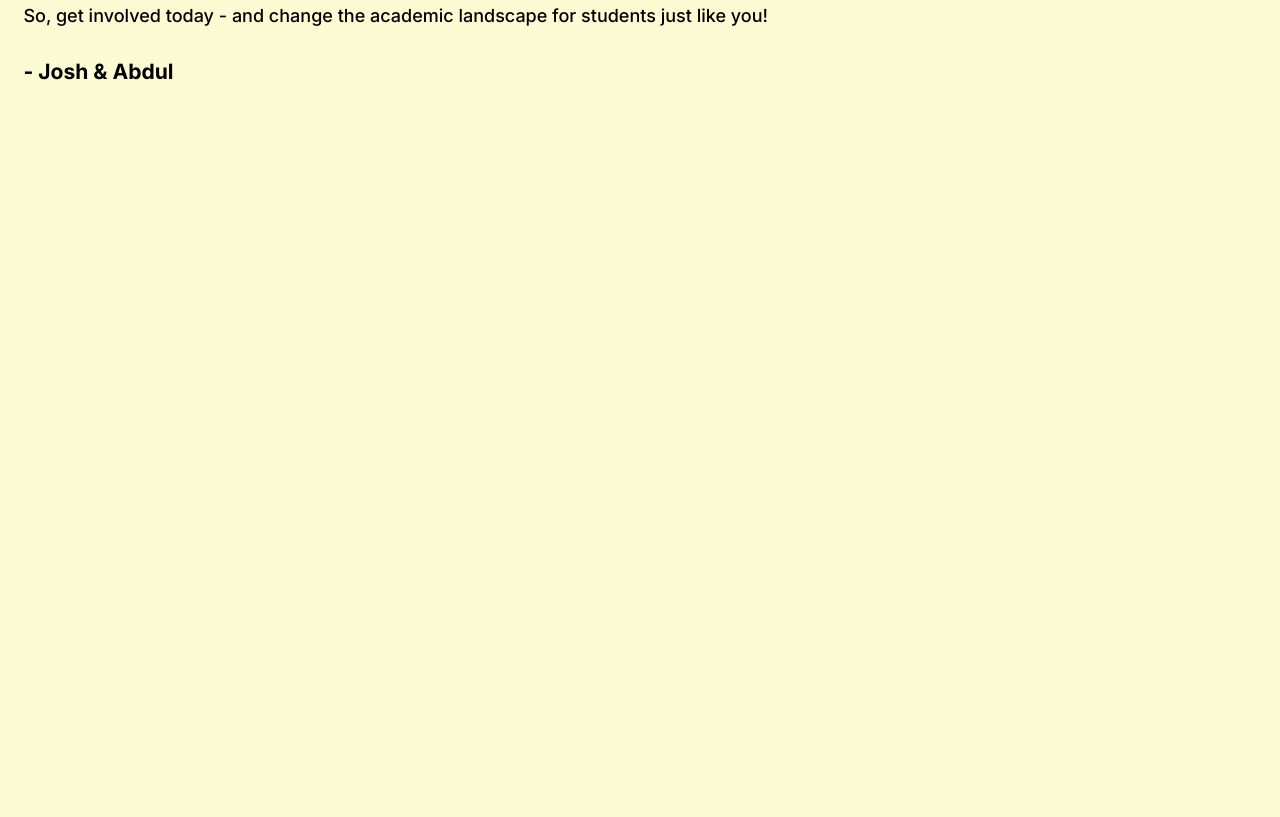
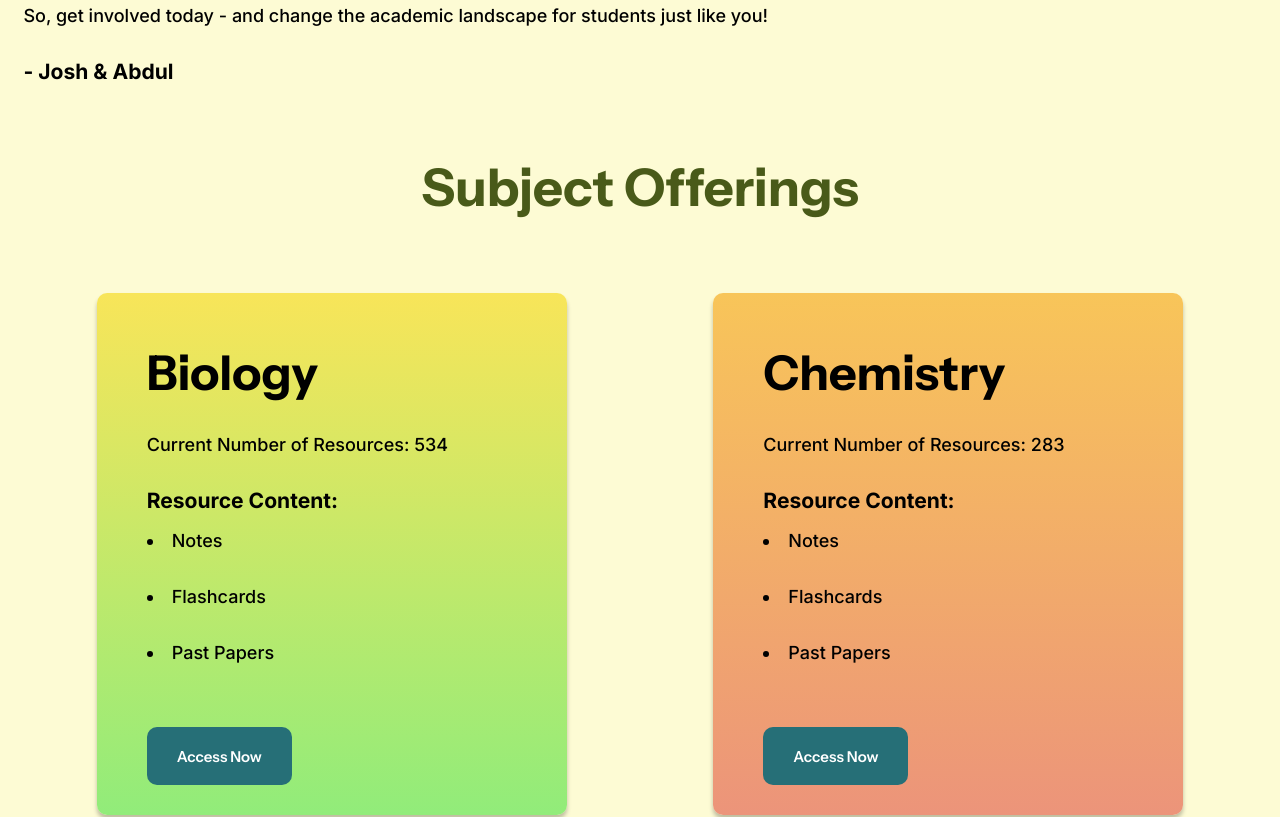
Before and after one commit to githubfan/gcselog, a Next.js app: page / in a window 1280 px wide. Shown: the part 1780-2597 px from the top of the page. Before the commit the page ends 1900 px from the top, so only its background shows below. Built offline with nearby package versions, Linux system fonts and the light colour scheme.

Commit message:
finish subject cards

```diff
--- /dev/null
+++ b/src/app/components/cards/homepage-card.js
@@ -0,0 +1,27 @@
+import Link from "next/link";
+import "./homepage-styling.css"
+import Image from "next/image";
+
+function HomepageCard(props) {
+    return (
+        <div className={props.color}>
+            <h2 className="card-title">{props.subject}</h2>
+            <p>Current Number of Resources: {props.resources}</p>
+            <h3>Resource Content: </h3>
+            <ul>
+                <li>Notes</li>
+                <li>Flashcards</li>
+                <li>Past Papers</li>
+            </ul>
+            <br></br>
+            <br></br>
+            <br></br>
+            <Link href={`${props.buttonLink}`} className="turqBtn">
+            Access Now
+            </Link>
+        </div>
+    )
+}
+
+
+export default HomepageCard;
--- /dev/null
+++ b/src/app/components/cards/homepage-styling.css
@@ -0,0 +1,29 @@
+.card {
+    width: 30%;
+    height: 50%;
+    margin: 1.5rem;
+    padding: 50px;
+    border-radius: 10px;
+    box-shadow: 0px 4px 4px 0px rgba(0, 0, 0, 0.25);
+}
+
+.card-title {
+    font-size: 48px;
+    font-family: 'Instrument Sans', sans-serif;
+}
+
+.bio-grad {
+    background: linear-gradient(0deg, #91EC7A 0%, #F8E559 100%);
+}
+
+.chem-grad {
+    background: linear-gradient(0deg, #EC947A 0%, #F8C559 100%);
+}
+
+.phys-grad {
+    background: linear-gradient(0deg, #7A7CEC 0%, #F559F8 100%);
+}
+
+.maths-grad {
+    background: linear-gradient(0deg, #7AE0EC 0%, #597EF8 100%);
+}
--- a/src/app/globals.css
+++ b/src/app/globals.css
@@ -44,6 +44,7 @@ body {
   font-size: 15px;
   margin: 0;
   padding: 1.3em 2em;
+  text-decoration: none;
 }
 
 
@@ -56,6 +57,12 @@ body {
   font-family: 'Instrument Sans', sans-serif;
   font-weight: 600;
   font-size: 15px;
+  text-decoration: none;
+}
+
+.subject-title {
+  text-align: center;
+  margin: 0px 0 50px 0px;
 }
 
 .btnContainer {
@@ -73,15 +80,28 @@ body {
   font-family: 'Inter', sans-serif;
   font-size: 18px;
 }
-
 .section p {
   padding: 1em 0em;
   line-height: 50px;
   font-weight: 500;
 }
 
+.section ul li {
+  padding: 1em 0em;
+  font-weight: 500;
+  line-height: 20px;
+  list-style-position: inside;
+}
+
+
 .section-title {
   font-family: 'Instrument Sans', sans-serif;
   font-size: 52px;
   color: #495A19;
 }
+
+.card-container {
+  display: flex;
+  flex-wrap: wrap;
+  justify-content: space-around;
+}
--- a/src/app/page.js
+++ b/src/app/page.js
@@ -1,6 +1,7 @@
 import Image from "next/image";
 import styles from "./globals.css";
 import Navbar from "./components/navigation/navbar"
+import HomepageCard from "./components/cards/homepage-card";
 export default function Home() {
   return (
     <div className="main-div">
@@ -14,7 +15,7 @@ export default function Home() {
         </div>
       </header>
 
-      <section className="section">
+      <section className="section about-us">
         <h2 className="section-title">So, what is GCSE Log?</h2>
         <p>GCSE Log is a project maintained by Abdul Rehman, and Josh Kalu. </p>
         <p>It was started from our experience as GCSE students - desperately searching for resources to help us achieve the high marks we craved. However, we often found that many resources were locked behind paywalls, or difficult to find - as they were spread across the internet. As a result of this, we made our own resources - which ended in neither of us dropping below a Grade 8 at GCSE. </p>
@@ -23,6 +24,16 @@ export default function Home() {
         <p>So, get involved today - and change the academic landscape for students just like you!</p>
         <h3>- Josh & Abdul</h3>
       </section>
+
+      <section className="section">
+        <h2 className="section-title subject-title">Subject Offerings</h2>
+        <div className="card-container">
+        <HomepageCard color="card bio-grad" subject="Biology" buttonLink="https://google.com" resources="534"/>
+        <HomepageCard color="card chem-grad" subject="Chemistry" resources="283"/>
+        <HomepageCard color="card phys-grad" subject="Physics" resources="125" />
+        <HomepageCard color="card maths-grad" subject="Maths" resources="56" />
+        </div>
+      </section>
     </div>
   );
 }
```
